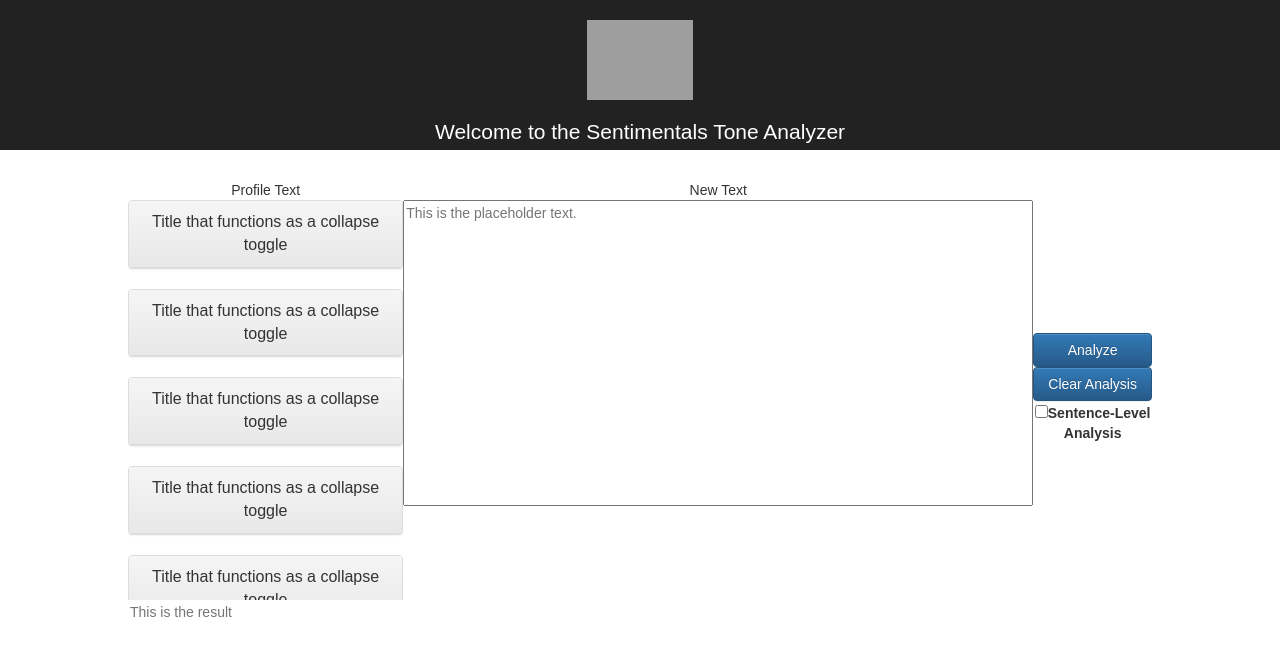
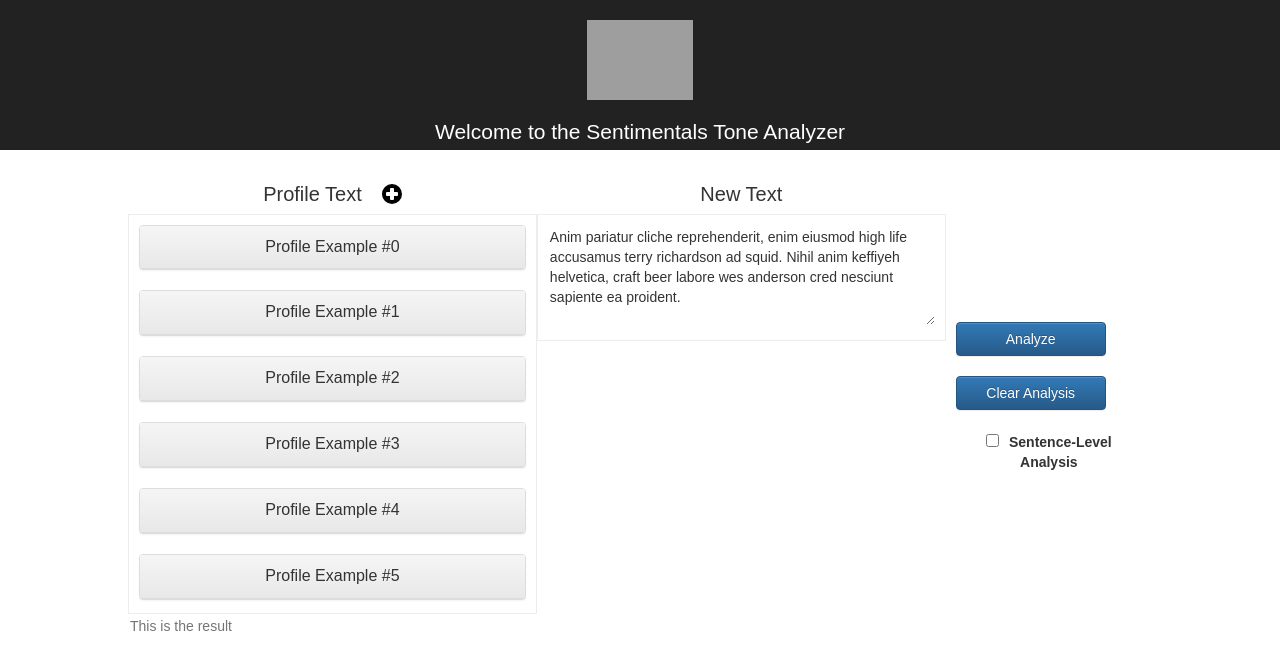
Before and after one commit to codycaldwell-twc/sentimentals-pwa, a React (Create React App) app: page / in a window 1280 px wide. Shown: the top 670 px of the page. Built offline with nearby package versions, Linux system fonts and the light colour scheme; grey boxes are pictures that could not be loaded.

Commit message:
Make the profile input look better

```diff
--- a/src/NewDocumentInput.js
+++ b/src/NewDocumentInput.js
@@ -1,19 +1,22 @@
 import React, { Component } from 'react';
+import { Panel } from 'react-bootstrap';
 import './styles.css';
 
 class NewDocumentInput extends Component {
   render() {
     return (
-      <div className='new-document-container'>
-        <div>New Text</div>
-        <textarea
-          className="dashboard-text"
-          rows="15"
-          cols="75"
-          placeholder="This is the placeholder text."
-          ref={node => this.textArea = node}
-          value={this.state ? this.state.response : undefined}
-        />
+      <div className='document-container'>
+        <div className='document-container-header'>
+          <div className='document-container-title'>New Text</div>
+        </div>
+        <div className='document-container-input' style={{overflowY:'scroll', maxHeight:'400px'}}>
+          <textarea className='document-input-area'>
+            Anim pariatur cliche reprehenderit, enim eiusmod high life
+            accusamus terry richardson ad squid. Nihil anim keffiyeh
+            helvetica, craft beer labore wes anderson cred nesciunt sapiente
+            ea proident.
+          </textarea>
+        </div>
       </div>
     );
   }
--- a/src/ProfileDocumentInputList.js
+++ b/src/ProfileDocumentInputList.js
@@ -1,27 +1,33 @@
 import React, { Component } from 'react';
 import { Panel } from 'react-bootstrap';
+import range from 'lodash/range';
 import './styles.css';
 
 class ProfileDocumentInputList extends Component {
   render() {
     return (
-      <div className='profile-document-container'>
-        <div>Profile Text</div>
-        <div style={{overflowY:'scroll', height:'400px'}}>
+      <div className='document-container'>
+        <div className='document-container-header'>
+          <div className='document-container-title'>Profile Text</div>
+          <div className="icon icon-plus"></div>
+        </div>
+        <div className='document-container-input' style={{overflowY:'scroll', height:'400px'}}>
           {
-            [1,2,3,4,5,6,7].map(data => (
+            range(10).map(data => (
               <Panel key={data} id="collapsible-panel-example-3">
                 <Panel.Heading>
                   <Panel.Title toggle>
-                    Title that functions as a collapse toggle
+                    {`Profile Example #${data}`}
                   </Panel.Title>
                 </Panel.Heading>
                 <Panel.Collapse>
                   <Panel.Body>
-                    Anim pariatur cliche reprehenderit, enim eiusmod high life
-                    accusamus terry richardson ad squid. Nihil anim keffiyeh
-                    helvetica, craft beer labore wes anderson cred nesciunt sapiente
-                    ea proident.
+                    <textarea className='document-input-area'>
+                      Anim pariatur cliche reprehenderit, enim eiusmod high life
+                      accusamus terry richardson ad squid. Nihil anim keffiyeh
+                      helvetica, craft beer labore wes anderson cred nesciunt sapiente
+                      ea proident.
+                    </textarea>
                   </Panel.Body>
                 </Panel.Collapse>
               </Panel>
--- a/src/index.css
+++ b/src/index.css
@@ -23,6 +23,11 @@ body {
 
 .dashboard-controls input {
   outline: none;
+  margin-right: 10px;
+}
+
+.dashboard-controls .btn {
+  margin: 10px;
 }
 
 .dashboard-controls input:hover {
@@ -31,8 +36,84 @@ body {
 
 .dashboard-controls label {
   user-select: none;
+  margin: 10px;
 }
 
-.profile-document-container {
+.panel-body {
+  padding: 0px;
+}
+
+.document-container {
   width: 40%;
 }
+
+.document-container-title {
+  font-size: 20px;
+}
+
+.document-container-input {
+  border: 1px solid #ededed;
+  padding: 10px;
+}
+
+.document-container-header {
+  display: flex;
+  align-items: center;
+  justify-content: center;
+  margin-bottom: 5px;
+}
+
+.document-container-header .icon {
+  margin-left: 20px;
+}
+
+.document-container-header .icon:hover {
+  cursor: pointer;
+}
+
+.document-input-area {
+  width: 100%;
+  height: 100px;
+  outline: none;
+  border: none;
+  resize: vertical;
+  max-height: 400px;
+}
+
+.icon {
+  position: relative;
+  width: 16px;
+  height: 16px;
+}
+
+.icon-plus {
+  background-color: black;
+  border-radius: 50%;
+  width: 20px;
+  height: 20px;
+  position: relative;
+  top:0;
+  left:0;
+}
+
+.icon-plus:after {
+  background-color: white;
+  width: 12px;
+  height: 4px;
+  border-radius: 1px;
+  position: absolute;
+  top: 8px;
+  left: 4px;
+  content:"";
+}
+
+.icon-plus:before {
+  background-color: #fff;
+  width: 4px;
+  height: 12px;
+  border-radius: 1px;
+  position: absolute;
+  top:4px;
+  left: 8px;
+  content:"";
+}
--- a/src/styles.css
+++ b/src/styles.css
@@ -34,6 +34,10 @@
   outline: none;
 }
 
+.dashboard-controls .btn {
+  width: 150px;
+}
+
 .dashboard-result {
   resize: none;
   outline: none;
```
